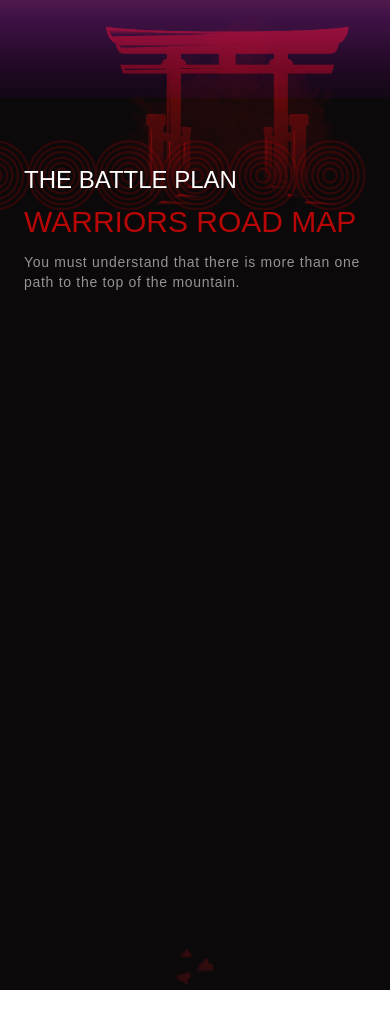
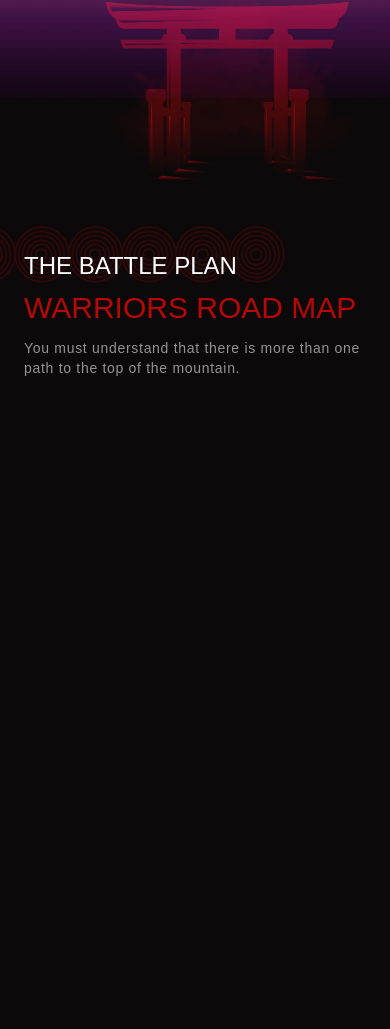
Before and after one commit to pathakankit99/dvass, a Next.js app: page / in a window 390 px wide. Shown: the part 4261-5290 px from the top of the page. Before the commit the page ends 5251 px from the top, so only its background shows below. Built offline with nearby package versions, Linux system fonts and the light colour scheme.

Commit message:
style fix

```diff
--- a/components/Homepage/Roadmap.js
+++ b/components/Homepage/Roadmap.js
@@ -9,21 +9,14 @@ const Roadmap = () => {
         <div
           style={{
             zIndex: 1,
-            marginTop: -150,
+            marginTop: -175,
             mixBlendMode: 'lighten',
           }}
           className="world-warrior  absolute right-0 flex justify-end lg:pr-16"
         >
-          <img
-            className=" m-0 p-0"
-            style={{
-              width: '80%',
-            }}
-            src="/images/roadmap/img1.png"
-            alt="bg"
-          />
+          <img className=" m-0 p-0" src="/images/roadmap/img1.png" alt="bg" />
         </div>
-        <div className="relative h-auto w-full lg:w-6/12">
+        <div className="relative mt-32 h-auto w-full lg:mt-0 lg:w-6/12">
           <div style={{ zIndex: 2 }} className="absolute top-0 -ml-16 -mt-6">
             <img src="/images/story/img3.png" />
           </div>
@@ -46,32 +39,37 @@ const Roadmap = () => {
 
       <section
         id="roadmap-content"
-        style={{ background: '#0b090a' }}
-        className="relative flex justify-end overflow-x-hidden p-6
-       text-white  lg:h-150vh lg:px-24 xl:px-52  "
-      >
-        <div
-          style={{
-            zIndex: 2,
-            background: '#0b090a',
-            top: '10%',
-          }}
-          className="world-warrior absolute left-0 right-0 bottom-0"
-        >
-          <img
-            style={{
-              objectFit: 'contain',
-              height: '100%',
-              width: '100vw',
-              mixBlendMode: 'screen',
-            }}
-            src="/images/roadmap/bg.png"
-            alt="bg"
-          />
-        </div>
-      </section>
+        style={{
+          background: '#0b090a',
+          marginTop: '-50vh',
+          zIndex: 5,
+          mixBlendMode: 'lighten',
+        }}
+        className=" min-h-screen p-6 text-white  lg:h-150vh lg:px-24 xl:px-52  "
+      ></section>
     </>
   )
 }
 
+
+        // <div
+        //   style={{
+        //     zIndex: 2,
+        //     background: '#0b090a',
+        //     top: '10%',
+        //   }}
+        //   className="world-warrior absolute left-0 right-0 bottom-0"
+        // >
+        //   <img
+        //     style={{
+        //       objectFit: 'fill',
+        //       height: '100%',
+        //       width: '150vw',
+        //       mixBlendMode: 'screen',
+        //     }}
+        //     src="/images/roadmap/bg.png"
+        //     alt="bg"
+        //   />
+        // </div>
+
 export default Roadmap
--- a/styles/globals.css
+++ b/styles/globals.css
@@ -172,6 +172,15 @@
   }
 }
 /* roadmap */
+#roadmap img{
+  width: 80%;
+}
+@media only screen and (min-width: 521px) and (max-width: 1200px) {
+ #roadmap img{
+  width: 60%;
+}
+}
+
 #roadmap-content * {
   z-index: 3;
 }
```
